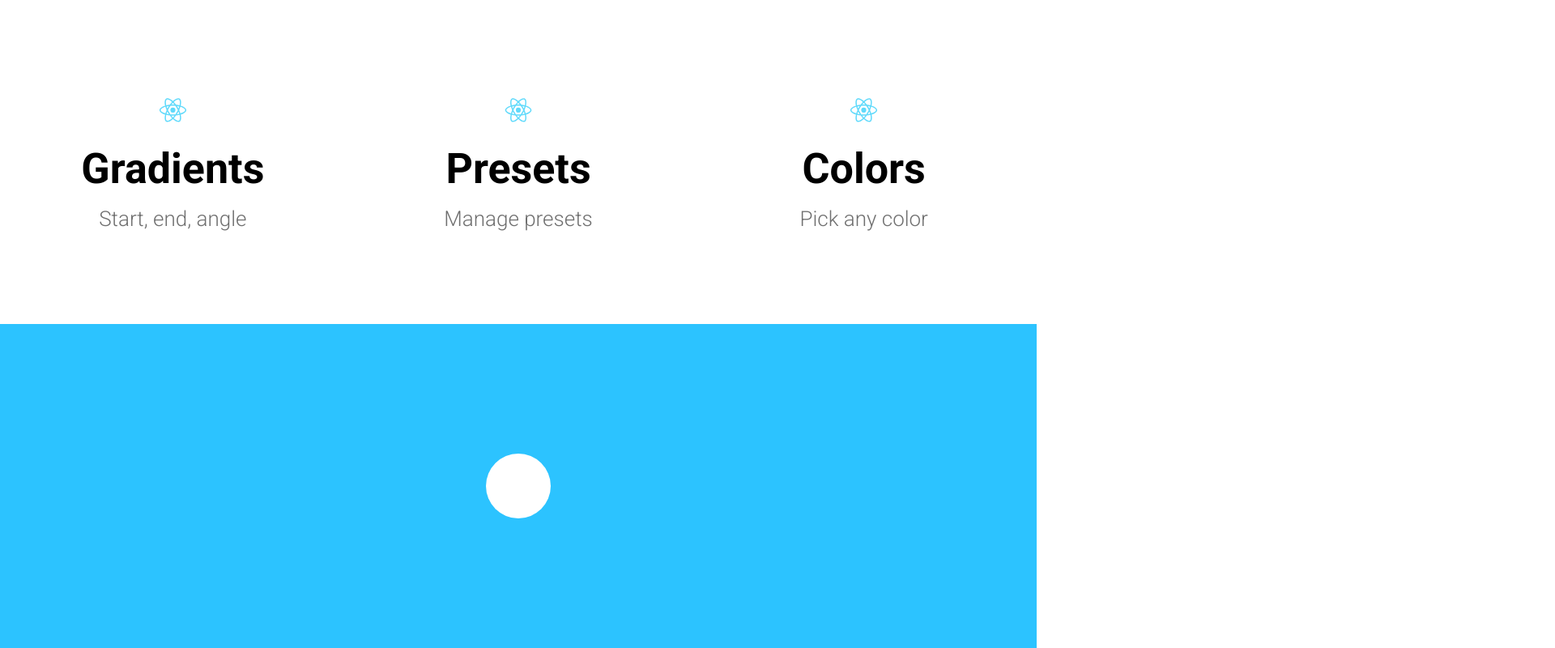
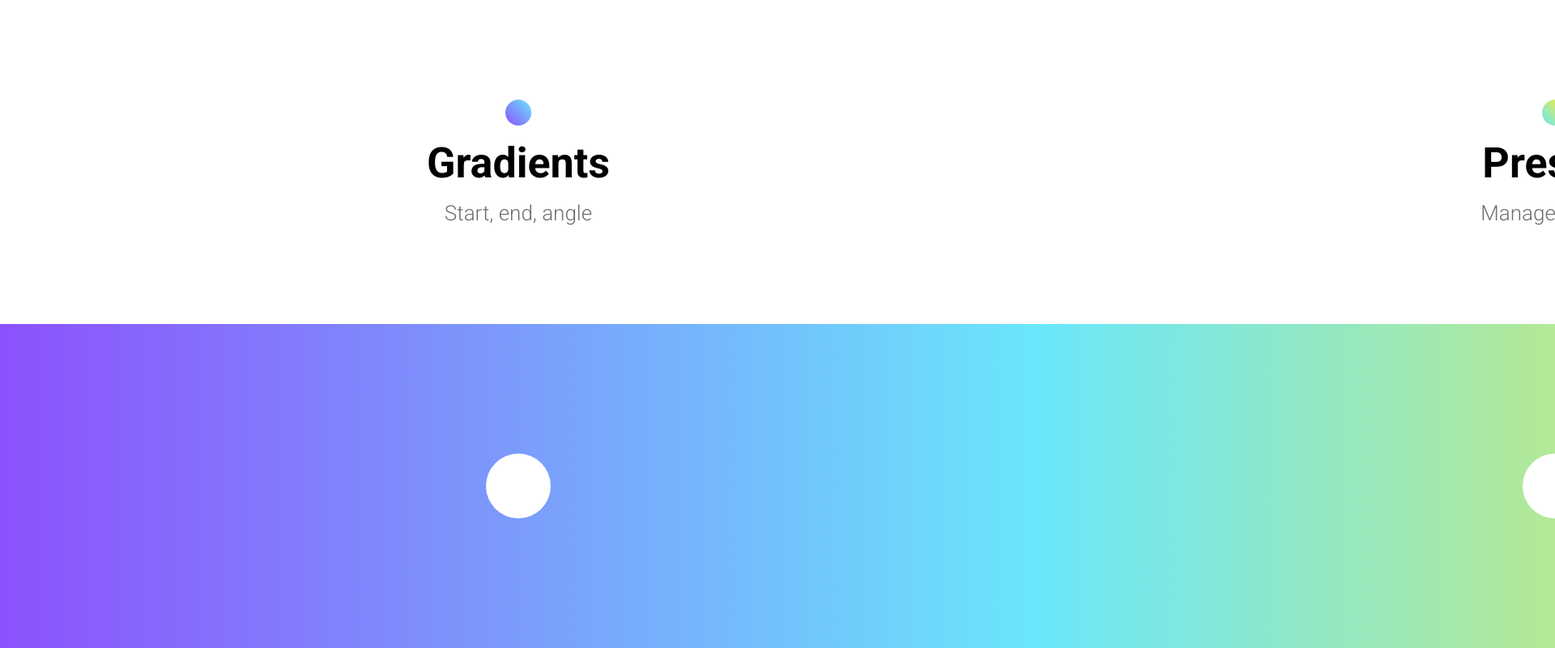
Before and after one commit to esteladiaz/uber, a React (Create React App) app: page / in a window 1280 px wide. Shown: the top 800 px of the page at 81% size, 1920 px wide, since content can reach past the window. Built offline with nearby package versions, Linux system fonts and the light colour scheme.

Commit message:
add logo gradients

```diff
--- a/src/App.js
+++ b/src/App.js
@@ -8,29 +8,31 @@ class App extends Component {
       <Fragment>
         <header>
           <div className="content one">
-              <img src={logo} className="logo" alt="logo" />
+              <div className="logo one" alt="Gradients" />
               <h1>Gradients</h1>
               <p>Start, end, angle</p>
             </div>
             <div className="content two">
-              <img src={logo} className="logo" alt="logo" />
+              <div className="logo two" alt="Presets" />
               <h1>Presets</h1>
               <p>Manage presets</p>
             </div>
             <div className="content three">
-              <img src={logo} className="logo" alt="logo" />
+              <div className="logo three" alt="Colors" />
               <h1>Colors</h1>
               <p>Pick any color</p>
             </div>
         </header>
-        <section className="gradient one">
-          <div className="icon" />
-        </section>
-        <section className="gradient two">
-          <div className="icon" />
-        </section>
-        <section className="gradient three">
-          <div className="icon" />
+        <section>
+          <div className="gradient one">
+            <div className="icon" />
+          </div>
+          <div className="gradient two">
+            <div className="icon" />
+          </div>
+          <div className="gradient three">
+            <div className="icon" />
+          </div>
         </section>
       </Fragment>
     );
--- a/src/App.scss
+++ b/src/App.scss
@@ -1,17 +1,13 @@
-.logo {
-  height: 40px;
-  pointer-events: none;
-}
-
-header {
-  height: 50vh;
+header, section {
+  align-items: center;
+  color: #000;
   display: flex;
   flex-direction: row;
-  align-items: center;
+  font-size: calc(10px + 2vmin);
+  height: 50vh;
   justify-content: center;
-  font-size: calc(10px + 2vmin);
-  color: #000;
   text-align: center;
+  width: 300vw;
   h1 {
     font-weight: 700;
     margin: 1rem 0;
@@ -20,33 +16,45 @@ header {
     color: #6f6f6f;
     margin: 0;
   }
-  .content {
+  .content, .gradient {
     width: 100vw;
   }
-}
-
-.gradient {
-  display: flex;
-  height: 50vh;
-  justify-content: center;
-  align-items: center;
-  margin: 0;
+  .logo {
+    border-radius: 50%;
+    height: 2rem;
+    margin: auto;
+    width: 2rem;
     &.one {
-    background-color: #2cc3ff;
+      background: linear-gradient(to top right,#8c51fd, #6ae7fb);
     }
     &.two {
-    background-color: #862cff;
+      background: linear-gradient(to top right,#6ae7fb, #fdeb32);
     }
     &.three {
-    background-color: #ff2cf4;
+      background: linear-gradient(to top right,#fdeb32, #e94782);
     }
   }
-
+  .gradient {
+    align-items: center;
+    display: flex;
+    height: 100%;
+    justify-content: center;
     .icon {
       background: #fff;
       border-radius: 50%;
       height: 5rem;
       width: 5rem;
+    }
+    &.one {
+      background: linear-gradient(to right,#8c51fd, #6ae7fb);
+    }
+    &.two {
+      background: linear-gradient(to right,#6ae7fb, #fdeb32);
+    }
+    &.three {
+      background: linear-gradient(to right,#fdeb32, #e94782);
+    }
+  }
 }
 
 /* @keyframes App-logo-spin {
```
Lines whose indentation alone changed are shown as unchanged.
